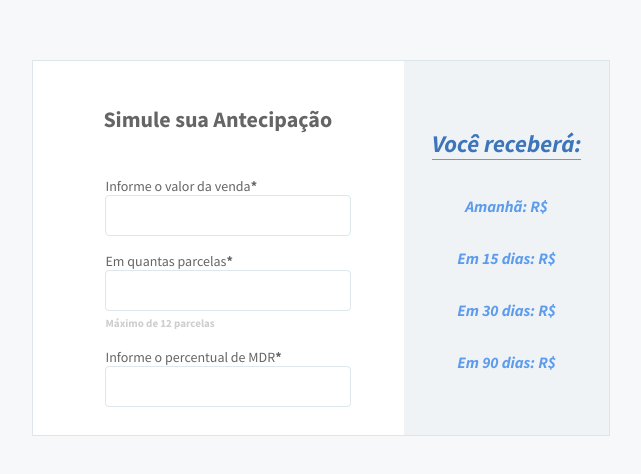
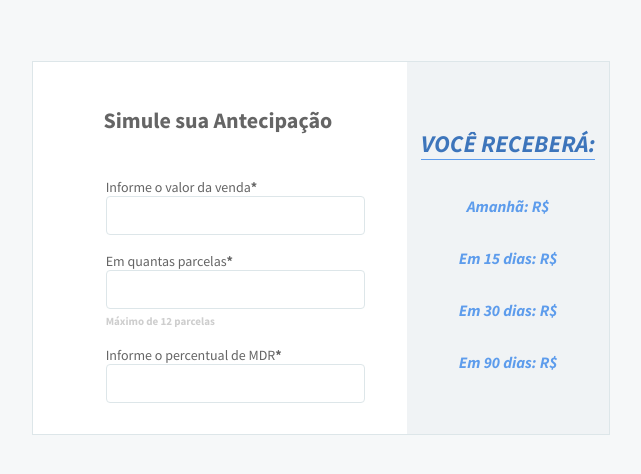
Before and after one commit to beatriznonato/anticipation-calculator, a React (Create React App) app: page / in a window 1280 px wide. Shown: the part 112-586 px from the top of the page, without its empty margins (319-960 px from the left). Built offline with nearby package versions, Linux system fonts and the light colour scheme.

Commit message:
style: was add padding in input and uppercase subtitle column2

```diff
--- a/src/components/Calculator/Calculator.jsx
+++ b/src/components/Calculator/Calculator.jsx
@@ -39,7 +39,7 @@ const Calculator = () => {
       </div>
       <div className="column2">
         <div className="calculator__result">
-          <h2 className="calculator__subtitle">Você receberá:</h2>
+          <h2 className="calculator__subtitle">VOCÊ RECEBERÁ:</h2>
           <Result days="Amanhã" value={reward[1]}/>
           <Result days="Em 15 dias" value={reward[15]}/>
           <Result days="Em 30 dias" value={reward[30]}/>
--- a/src/components/Input/Input.css
+++ b/src/components/Input/Input.css
@@ -15,6 +15,7 @@
   height: 37px;
   width: 240px;
   border-radius: 4px;
+  padding: 0px 5px 0px 12px;
   border: 1px solid var(--border-color-inputs);
   outline-color: var(--border-color-outline);
 }
```
Also changed, not shown: 1 other file (tests, documents, lock files or other folders).
